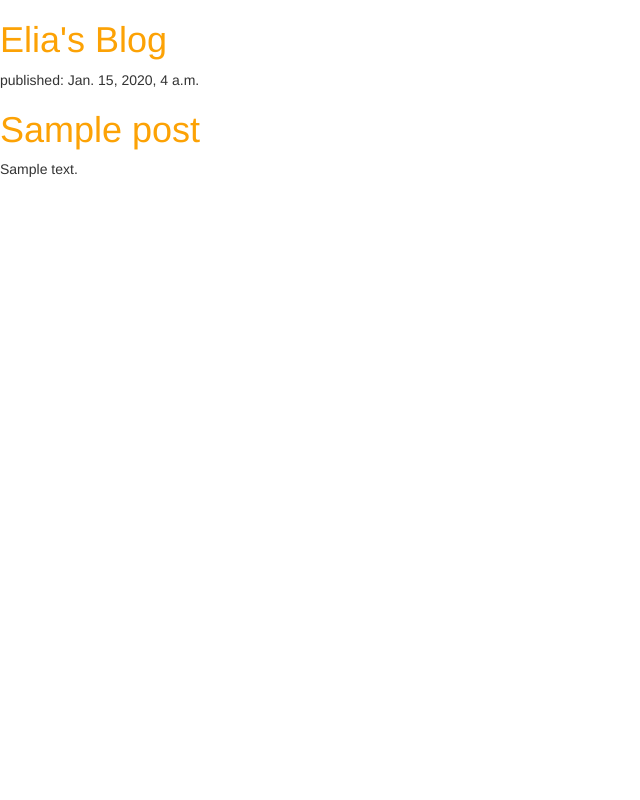
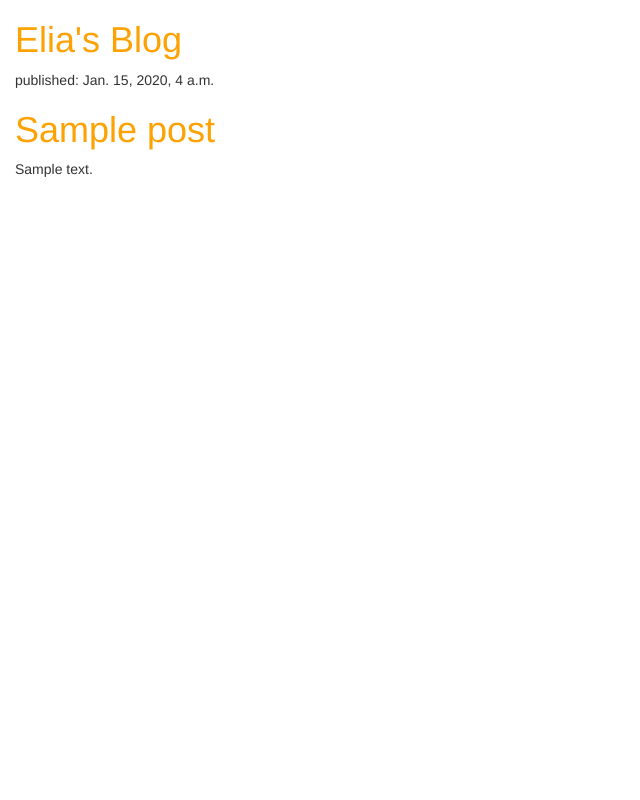
Before and after one commit to lost-kitten/my-first-blog, a Django app: template blog/templates/blog/post_list.html in a window 1280 px wide. Shown: the whole page, without its empty margins (0-640 px from the left). Run offline with Django 3.2, Linux system fonts and the light colour scheme; the template is opened without the code that fills it: values that come from a table or form of the project are taken from there, others are empty; tables that the repository leaves empty hold one stand-in row (values such as "Sample post"); some libraries are stand-ins or nearby versions.

Commit message:
Changes made to files for blog-css and post list.

```diff
--- a/blog/static/blog.css
+++ b/blog/static/blog.css
@@ -1,3 +1,7 @@
 h1 a {
-    color: #FCA205;
+  color: #FCA205
 }
+
+body {
+  padding-left: 15px;
+}
--- a/blog/templates/blog/post_list.html
+++ b/blog/templates/blog/post_list.html
@@ -1,6 +1,7 @@
 {% load staticfiles %}
 
 <html>
+
     <head>
       <title>Elia's blog</title>
          <link rel="stylesheet" href="//maxcdn.bootstrapcdn.com/bootstrap/3.2.0/css/bootstrap.min.css">
@@ -8,14 +9,17 @@
          <link rel="stylesheet" href="{% static 'css/blog.css' %}">
     </head>
     <body>
+
         <div>
             <h1><a href="">Elia's Blog</a></h1>
         </div>
+
         {% for post in posts %}
               <div>
-                  <p>published: {{ post.published_date }}</p>
-                  <h1><a href="">{{ post.title }}</a></h1>
-                  <p>{{ post.text|linebreaksbr }}</p>
+                <p>published: {{ post.published_date }}</p>
+                <h1><a href="">{{ post.title }}</a></h1>
+                <p>{{ post.text|linebreaksbr }}</p>
               </div>
-          {% endfor %}
-      </body>
+        {% endfor %}
+    </body>
+</html>
```
